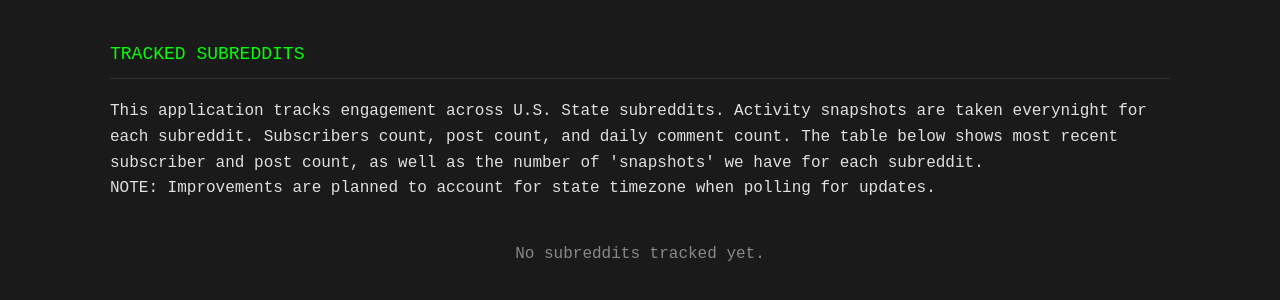
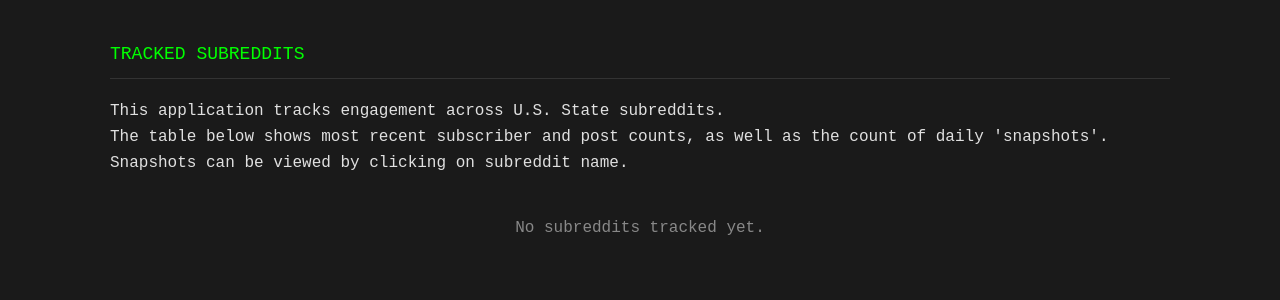
Before and after one commit to johnmpryan/defmeta, a Django app: page / in a window 1280 px wide. Shown: the part 124-424 px from the top of the page. Run offline with Django 5.2, Linux system fonts and the light colour scheme; data that the repository does not hold is empty.

Commit message:
description update

```diff
--- a/tracker/templates/tracker/homepage.html
+++ b/tracker/templates/tracker/homepage.html
@@ -175,9 +175,8 @@
 {% block content %}
     <div class="section-header">TRACKED SUBREDDITS</div>
 
-    <p class="description">This application tracks engagement across U.S. State subreddits. Activity snapshots are taken everynight for each subreddit. Subscribers count, post count, and daily comment count. The table below shows most recent subscriber and post count, as well as the number of 'snapshots' we have for each subreddit.</p>
-
-    <p class="description">NOTE:  Improvements are planned to account for state timezone when polling for updates.</p>
+    <p class="description">This application tracks engagement across U.S. State subreddits.</p>
+    <p class="description">The table below shows most recent subscriber and post counts, as well as the count of daily 'snapshots'. Snapshots can be viewed by clicking on subreddit name.</p>
 
     {% if subreddit_data %}
         <div class="terminal-layout">
```
